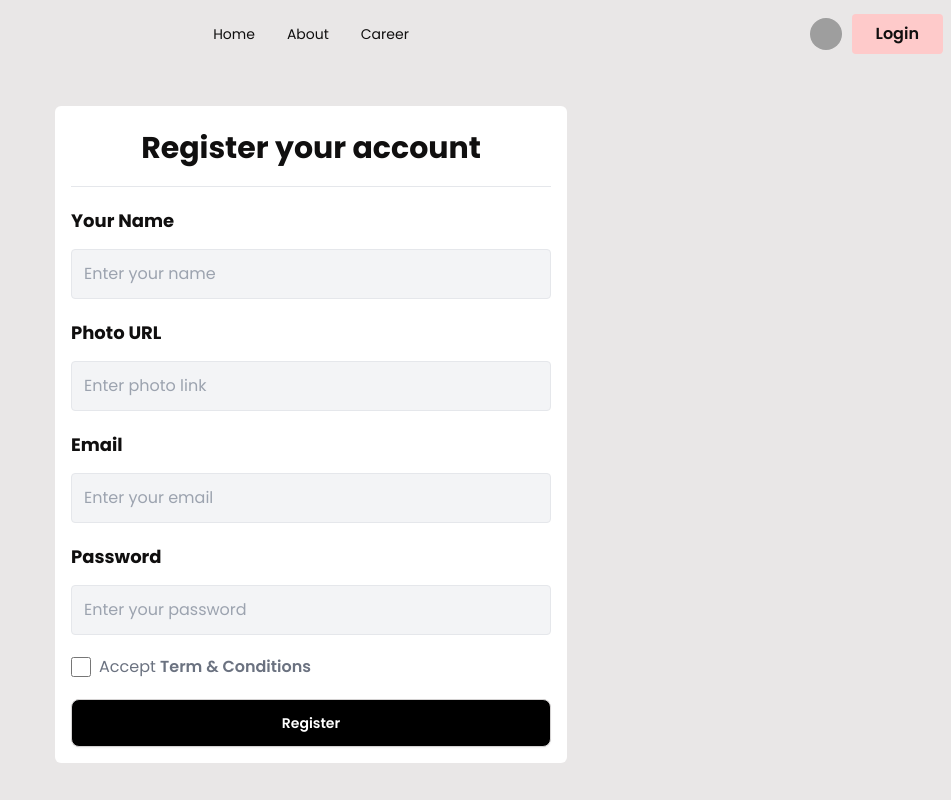
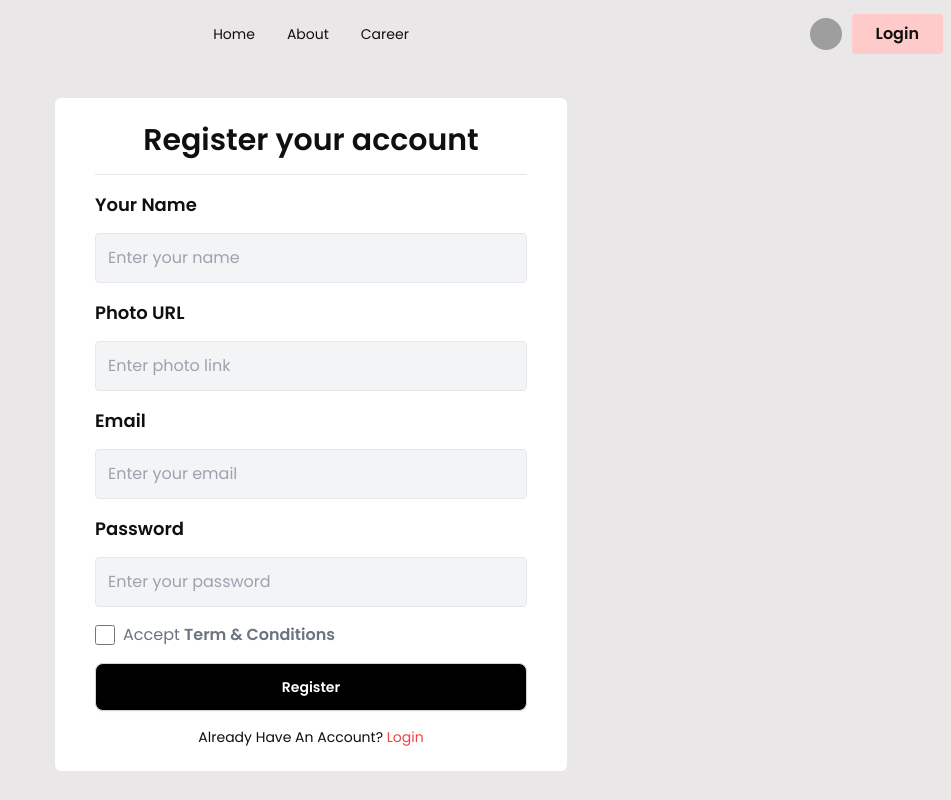
Before and after one commit to hrid1/dragon-news, a React app: page /register in a window 1280 px wide. Shown: the whole page, without its empty margins (329-1280 px from the left). Built offline with nearby package versions, Linux system fonts and the light colour scheme; no server answers; grey boxes are pictures that could not be loaded; the HTML template or start-up script is replaced by a standard one.

Commit message:
update auth

```diff
--- a/src/App.jsx
+++ b/src/App.jsx
@@ -1,10 +1,13 @@
 import { RouterProvider } from "react-router-dom";
 import { router } from "./AppRoutes/AppRoutes";
+import AuthProvider from "./Provider/AuthProvider";
 
 function App() {
   return (
     <div>
-      <RouterProvider router={router}></RouterProvider>
+      <AuthProvider>
+        <RouterProvider router={router}></RouterProvider>
+      </AuthProvider>
     </div>
   );
 }
--- /dev/null
+++ b/src/Provider/AuthProvider.jsx
@@ -0,0 +1,47 @@
+import {
+  createUserWithEmailAndPassword,
+  onAuthStateChanged,
+  signInWithEmailAndPassword,
+  signOut,
+} from "firebase/auth";
+import { createContext, useEffect, useState } from "react";
+import { auth } from "../firebase/firebase.config";
+
+export const AuthContext = createContext(null);
+
+const AuthProvider = ({ children }) => {
+  const [user, setUser] = useState(null);
+
+  const createUser = (email, password) => {
+    return createUserWithEmailAndPassword(auth, email, password);
+  };
+
+  const loginUser = (email, password) => {
+    return signInWithEmailAndPassword(auth, email, password);
+  };
+
+  const logoutUser = () => {
+    return signOut(auth);
+  };
+
+  // SET USER
+  useEffect(() => {
+    const unSubscribe = onAuthStateChanged(auth, (currentUser) => {
+      setUser(currentUser);
+    });
+
+    return () => unSubscribe();
+  }, []);
+
+  const authInfo = {
+    createUser,
+    loginUser,
+    logoutUser,
+    user,
+  };
+  return (
+    <AuthContext.Provider value={authInfo}>{children}</AuthContext.Provider>
+  );
+};
+
+export default AuthProvider;
--- a/src/components/common/Navbar.jsx
+++ b/src/components/common/Navbar.jsx
@@ -1,7 +1,18 @@
 import { Link, NavLink } from "react-router-dom";
-import user from "../../assets/user.png";
+import userPic from "../../assets/user.png";
+import { useContext } from "react";
+import { AuthContext } from "../../Provider/AuthProvider";
 
 const Navbar = () => {
+  const { user, logoutUser } = useContext(AuthContext);
+  // console.log(user);
+  const handleLogout = () => {
+    logoutUser()
+      .then(alert("sign out done"))
+      .catch((error) => {
+        console.log(error.message);
+      });
+  };
   const NavLinks = (
     <>
       <li>
@@ -48,14 +59,26 @@ const Navbar = () => {
         <ul className="menu menu-horizontal px-1">{NavLinks}</ul>
       </div>
       <div className="navbar-end flex gap-2.5 items-center">
-        <img className="w-8 h-8 rounded-full" src={user} alt="nai" />
+        <img className="w-8 h-8 rounded-full" src={userPic} alt="nai" />
+        {user && <p className=" font-medium">{user?.displayName}</p>}
 
-        <Link
-          to={"login"}
-          className="bg-red-200 py-2  font-semibold rounded px-6"
-        >
-          Login
-        </Link>
+        <div className="flex">
+          {user ? (
+            <Link
+              onClick={handleLogout}
+              className="bg-red-200 py-2  font-semibold rounded px-4"
+            >
+              Logout
+            </Link>
+          ) : (
+            <Link
+              to="/login"
+              className="bg-red-200 py-2  font-semibold rounded px-6"
+            >
+              Login
+            </Link>
+          )}
+        </div>
       </div>
     </div>
   );
--- a/src/pages/Login/Login.jsx
+++ b/src/pages/Login/Login.jsx
@@ -1,15 +1,23 @@
-import  { useState } from 'react';
-import Navbar from '../../components/common/Navbar';
+import { useContext, useState } from "react";
+import Navbar from "../../components/common/Navbar";
+import { AuthContext } from "../../Provider/AuthProvider";
 
 const Login = () => {
-  const [email, setEmail] = useState('');
-  const [password, setPassword] = useState('');
+  const [email, setEmail] = useState("");
+  const [password, setPassword] = useState("");
+
+  const { loginUser } = useContext(AuthContext);
 
   const handleSubmit = (e) => {
     e.preventDefault();
     // Handle login logic here
-    console.log('Email:', email);
-    console.log('Password:', password);
+    loginUser(email, password)
+      .then((result) => {
+        console.log(result.user);
+      })
+      .catch((error) => {
+        console.log(error.message);
+      });
   };
 
   return (
@@ -17,10 +25,15 @@ const Login = () => {
       <Navbar></Navbar>
       <div className="flex items-center justify-center min-h-[calc(100vh-68px)] bg-gray-100">
         <div className="w-full max-w-md p-8 bg-white shadow-lg rounded-lg">
-        <h2 className="text-2xl font-bold text-center mb-6">Login your account</h2>
+          <h2 className="text-2xl font-bold text-center mb-6">
+            Login your account
+          </h2>
           <form onSubmit={handleSubmit}>
             <div className="mb-4">
-            <label htmlFor="email" className="block text-sm font-medium text-gray-700">
+              <label
+                htmlFor="email"
+                className="block text-sm font-medium text-gray-700"
+              >
                 Email address
               </label>
               <input
@@ -36,7 +49,10 @@ const Login = () => {
             </div>
 
             <div className="mb-6">
-            <label htmlFor="password" className="block text-sm font-medium text-gray-700">
+              <label
+                htmlFor="password"
+                className="block text-sm font-medium text-gray-700"
+              >
                 Password
               </label>
               <input
@@ -60,7 +76,7 @@ const Login = () => {
 
             <div className="mt-6 text-center">
               <p className="text-sm">
-              Don’t Have An Account?{' '}
+                Don’t Have An Account?{" "}
                 <a href="/register" className="text-red-500 hover:underline">
                   Register
                 </a>
--- a/src/pages/Register/Register.jsx
+++ b/src/pages/Register/Register.jsx
@@ -1,19 +1,50 @@
-import { MdCheckBox } from "react-icons/md";
+import { Link } from "react-router-dom";
 import Navbar from "../../components/common/Navbar";
+import { useContext } from "react";
+import { AuthContext } from "../../Provider/AuthProvider";
+import { updateProfile } from "firebase/auth";
 
 const Register = () => {
+  const { createUser } = useContext(AuthContext);
+  console.log(createUser);
+
+  const handleRegister = (e) => {
+    e.preventDefault();
+    const form = new FormData(e.currentTarget);
+    const username = form.get("username");
+    const photo = form.get("photo");
+    const email = form.get("email");
+    const password = form.get("password");
+    // console.log(form.get('email'));
+    // console.log(username, photo, email, password)
+    createUser(email, password)
+      .then((result) => {
+        console.log(result.user);
+        updateProfile(result.user, {
+          displayName: username,
+          photoURL: photo,
+        });
+      })
+      .catch((error) => {
+        console.log(error.message);
+      });
+  };
+
   return (
     <>
       <Navbar></Navbar>
 
       <section className="flex items-center justify-center min-h-[calc(100vh-68px)]">
-        <form className="w-4/5 md:w-3/5 lg:w-2/5 mx-auto space-y-5 bg-white rounded-md p-4 ">
-          <h1 className="text-3xl font-bold text-center my-2">
+        <form
+          onSubmit={handleRegister}
+          className="w-4/5 md:w-3/5 lg:w-2/5 mx-auto space-y-4 bg-white rounded-md p-6 md:px-10 "
+        >
+          <h1 className="text-3xl font-semibold text-center ">
             Register your account
           </h1>
           <hr />
           <div className=" space-y-3.5">
-            <label className="text-lg font-bold" htmlFor="username">
+            <label className="text-lg font-semibold" htmlFor="username">
               Your Name
             </label>
             <br />
@@ -26,7 +57,7 @@ const Register = () => {
             />
           </div>
           <div className=" space-y-3.5">
-            <label className="text-lg font-bold" htmlFor="username">
+            <label className="text-lg font-semibold" htmlFor="username">
               Photo URL
             </label>
             <br />
@@ -39,7 +70,7 @@ const Register = () => {
             />
           </div>
           <div className=" space-y-3.5">
-            <label className="text-lg font-bold" htmlFor="username">
+            <label className="text-lg font-semibold" htmlFor="username">
               Email
             </label>
             <br />
@@ -52,7 +83,7 @@ const Register = () => {
             />
           </div>
           <div className=" space-y-3.5">
-            <label className="text-lg font-bold" htmlFor="username">
+            <label className="text-lg font-semibold" htmlFor="username">
               Password
             </label>
             <br />
@@ -75,6 +106,15 @@ const Register = () => {
           <button className="btn bg-black text-white w-full font-semibold">
             Register
           </button>
+
+          <div className=" text-center">
+            <p className="text-sm">
+              Already Have An Account?{" "}
+              <Link to="/login" className="text-red-500 hover:underline">
+                Login
+              </Link>
+            </p>
+          </div>
         </form>
       </section>
     </>
```
Lines whose indentation alone changed are shown as unchanged.
